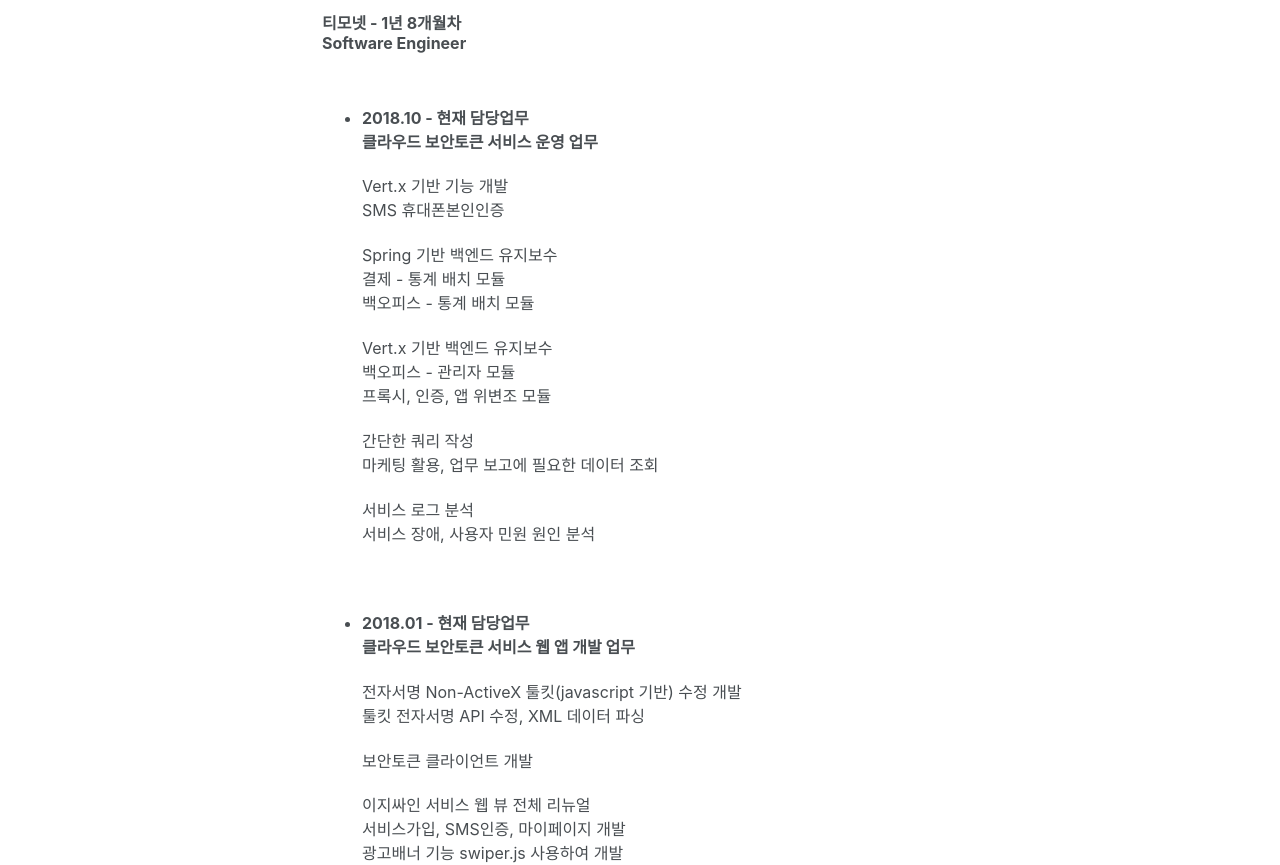
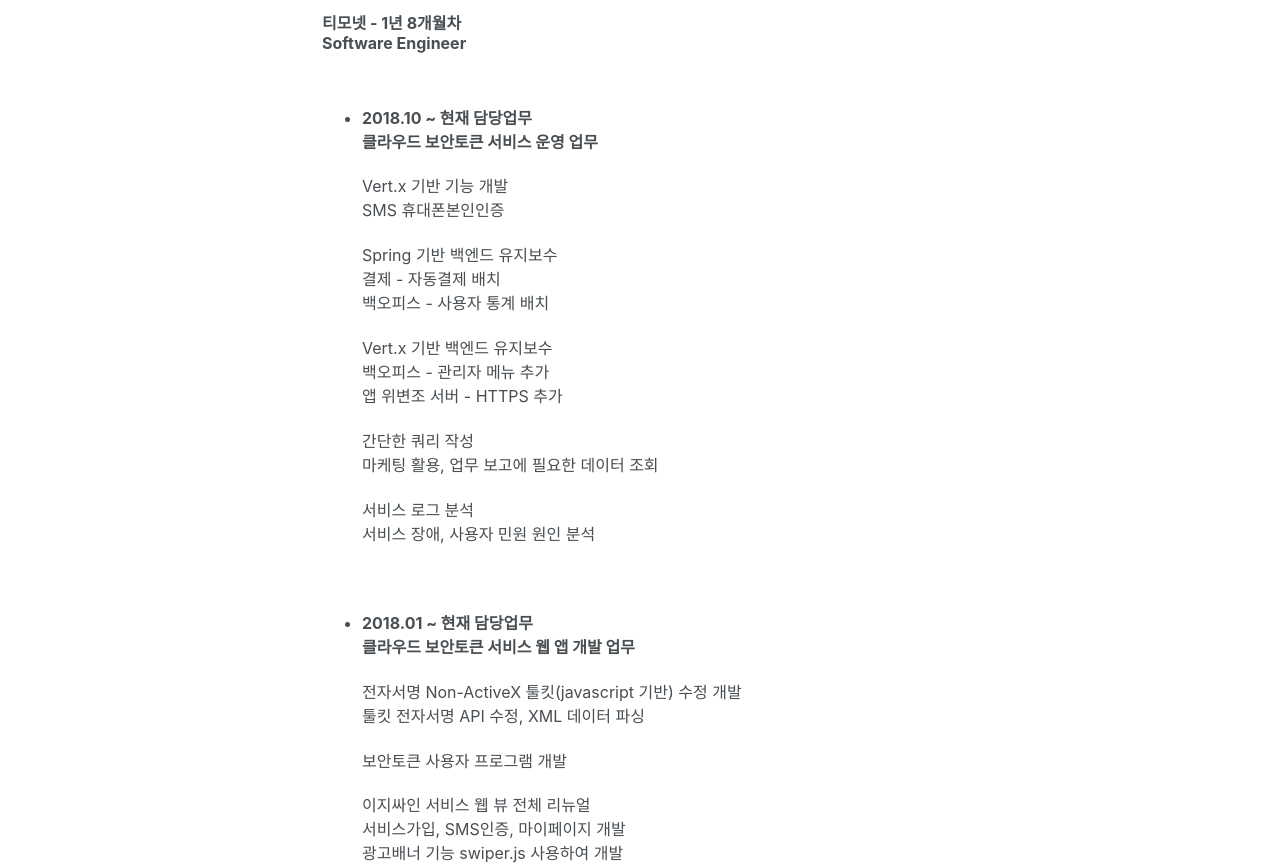
Before and after one commit to nttejun/nttejun.github.io, a Jekyll site: the page built from _posts/2019-04-28-portfolio.md, in a window 1280 px wide and 1400 px high. Shown: the part 333-1198 px from the top of the window. Built offline with Jekyll 4.4.1, drawn with Linux system fonts in a browser that asks for light colours; cached includes are drawn as plain includes; nearby versions of some CDN libraries; some of the changed text lies outside the part shown.

Commit message:
Updated portfolio 20190918

```diff
--- a/_posts/2019-04-28-portfolio.md
+++ b/_posts/2019-04-28-portfolio.md
@@ -11,7 +11,7 @@
 
 <br>
 
--  <b>2018.10 - 현재 담당업무</b><br>
+-  <b>2018.10 ~ 현재 담당업무</b><br>
 <b>클라우드 보안토큰 서비스 운영 업무</b>
 
     <p>
@@ -21,14 +21,14 @@
 
     <p>
     Spring 기반 백엔드 유지보수<br>
-    결제 - 통계 배치 모듈<br>
-    백오피스 - 통계 배치 모듈
+    결제 - 자동결제 배치<br>
+    백오피스 - 사용자 통계 배치
     </p>
 
     <p>
     Vert.x 기반 백엔드 유지보수<br>
-    백오피스 - 관리자 모듈<br>
-    프록시, 인증, 앱 위변조 모듈<br>
+    백오피스 - 관리자 메뉴 추가<br>
+    앱 위변조 서버 - HTTPS 추가<br>
     </p>
 
     <p>
@@ -43,7 +43,7 @@
     <br>
 
 
-- <b>2018.01 - 현재 담당업무</b><br>
+- <b>2018.01 ~ 현재 담당업무</b><br>
 <b>클라우드 보안토큰 서비스 웹 앱 개발 업무</b>
 
     <p>
@@ -52,7 +52,7 @@
     </p>
 
     <p>
-    보안토큰 클라이언트 개발
+    보안토큰 사용자 프로그램 개발
     </p>
 
     <p>
@@ -98,7 +98,9 @@
 <h1>업무적 강점</h1>
 
  - 서비스 개발에서 운영까지의 업무 프로세스 경험
- - Spring, Vert.x 프레임워크 사용 경험
+ - Spring, Vert.x 프레임워크 환경에서의 업무 경험
+ - 테스트 주도 개발(TDD)에 대한 이해
+ - 새로운 기술에 대한 관심과 지속적인 학습 능력
 
 <br>
 <br>
@@ -118,11 +120,11 @@
 
 <h1>간단한 소개</h1>
 1. 학습에 대한 동기부여
-    - 학습한 내용은 Github에 정리합니다.
+    - 학습한 프로젝트 내용은 Github에 정리합니다.
         - https://github.com/nttejun
     - 스터디를 하면서 하나의 주제를 끝까지 학습해 나가고 있습니다.
         - [2017.10 - 2019.02] 스프링5 레시피, JAVA 언어로 배우는 디자인 패턴, 이펙티브 자바 2판, 3판 스터디
-        - [2018.04 - 2018.05] 리펙토링 스터디
+        - [2018.04 - 2018.05] 테스트 주도 개발 스터디
         - [2018.01 - 2018.02] 알고리즘 스터디
         - [2017.09 - 2017.11] 교내 알고리즘 스터디
     - 개인적인 시간은 만들고 싶은 서비스, 관심 있는 기술을 사용하여 개발하는 것을 좋아합니다.
@@ -153,12 +155,6 @@
 
 <br>
 
-<b>[Today](https://youtu.be/w9TuLOraEW0)</b><br>
-2017.09 - 2017.10
- - JSP, Servlet 사용하여 최근 이슈 등록하는 웹 서비스 개발
-
-<br>
-
 <b>[WhatMenu](https://youtu.be/eAeVGDenO10)</b><br>
 2017.03 - 2017.06
  - 개발자가 음식점 간판 사진을 찍으면 Google Vision, OpenCV 이용하여 음식점 정보를 제공하는 웹 서비스 개발 (개발 인원 - 4명)
```
